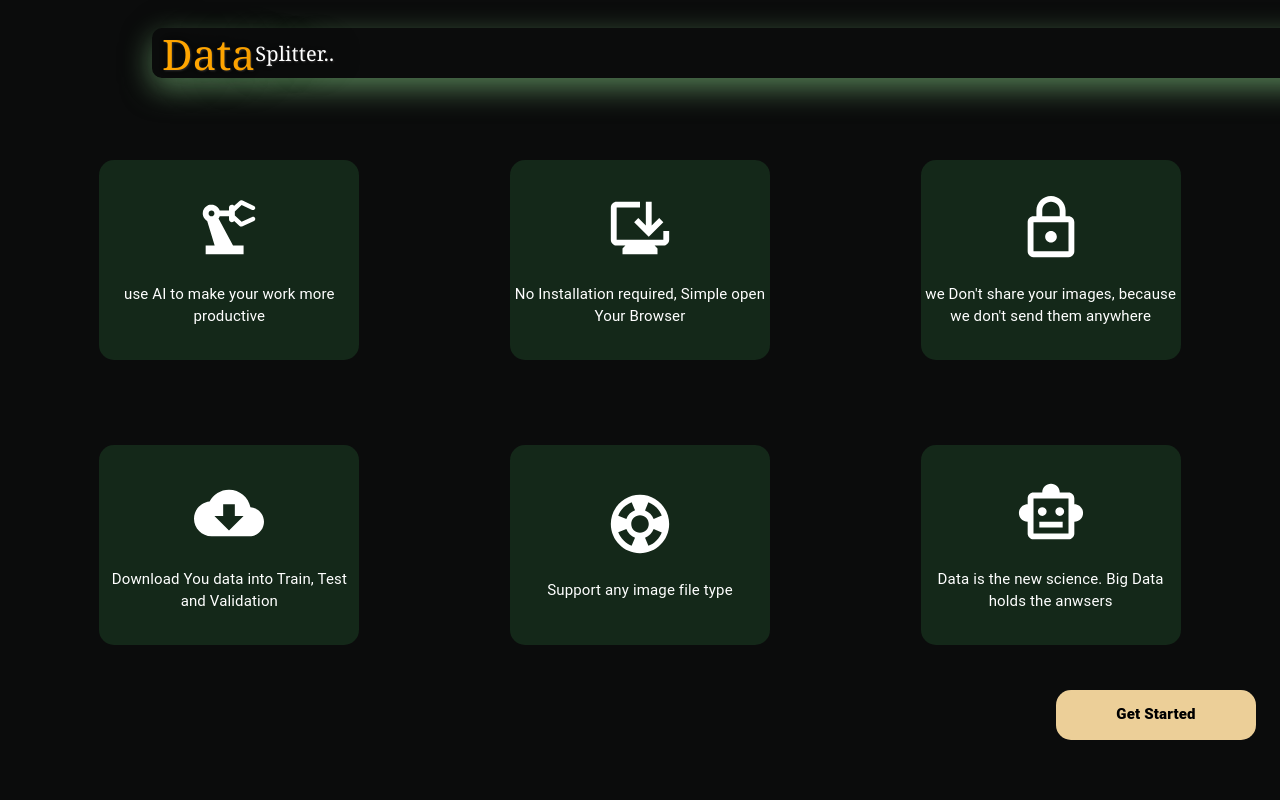
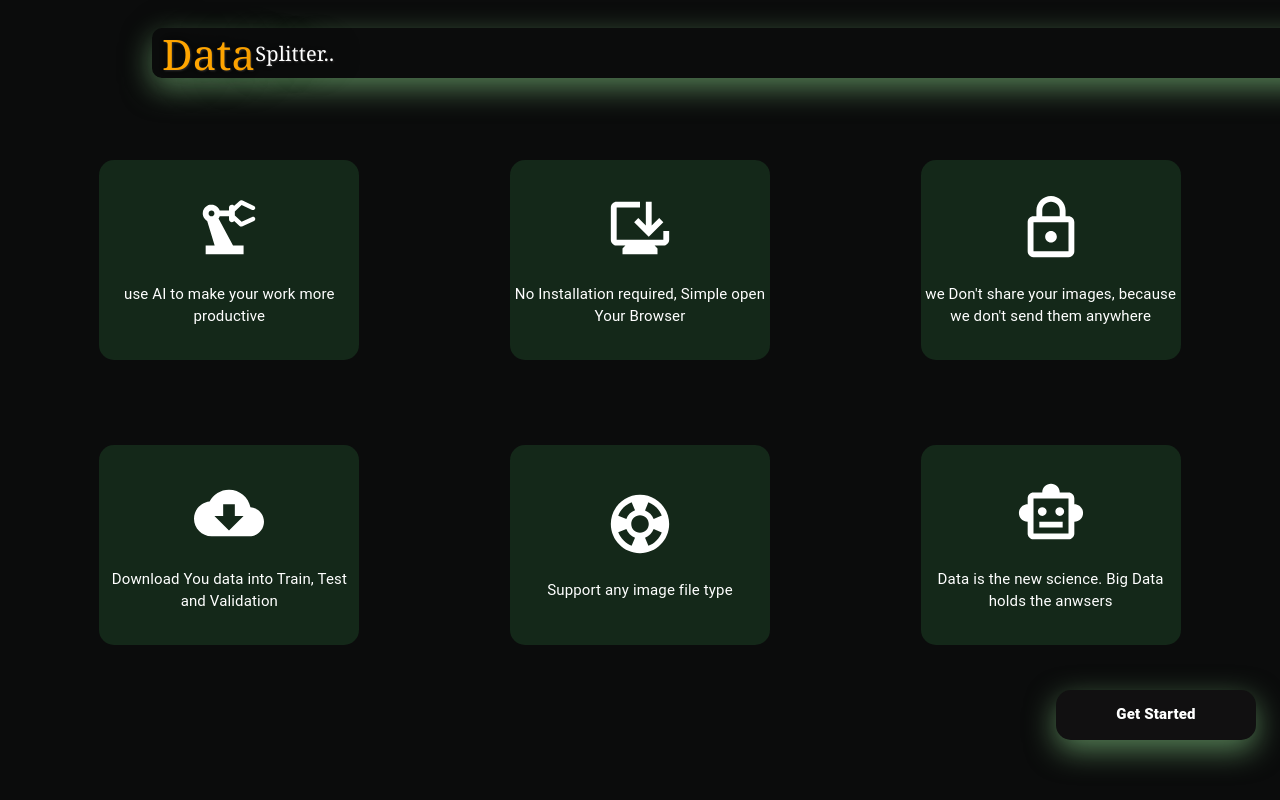
Before and after one commit to VisionifyCS/datasplitter01, a React (Create React App) app: page / in a window 1280 px wide. Shown: the top 800 px of the page. Built offline with nearby package versions, Linux system fonts and the light colour scheme.

Commit message:
added new thing in ui

```diff
--- a/src/pages/components/MainView.scss
+++ b/src/pages/components/MainView.scss
@@ -95,17 +95,20 @@
   display: flex;
   justify-content: center;
   align-items: center;
-  background-color: rgb(236, 207, 152);
+  background-color: rgb(17, 16, 17);
   transition: transform 0.8s; /* Animation */
   flex-direction: column;
   font-size: 15px;
   cursor: pointer;
   border-radius: 1em;
-  color: black;
   font-weight: 1000;
+  box-shadow: 0px 10px 30px rgba(157, 240, 157, 0.5);
 }
 
 .Arrow-box:hover {
   color: black;
   background-color: #fff;
+  text-shadow: 1px 1px 2px rgb(46, 44, 44), 0 0 1em rgb(1, 1, 10),
+    0 0 0.2em rgb(94, 202, 67);
+  color: black;
 }
```
